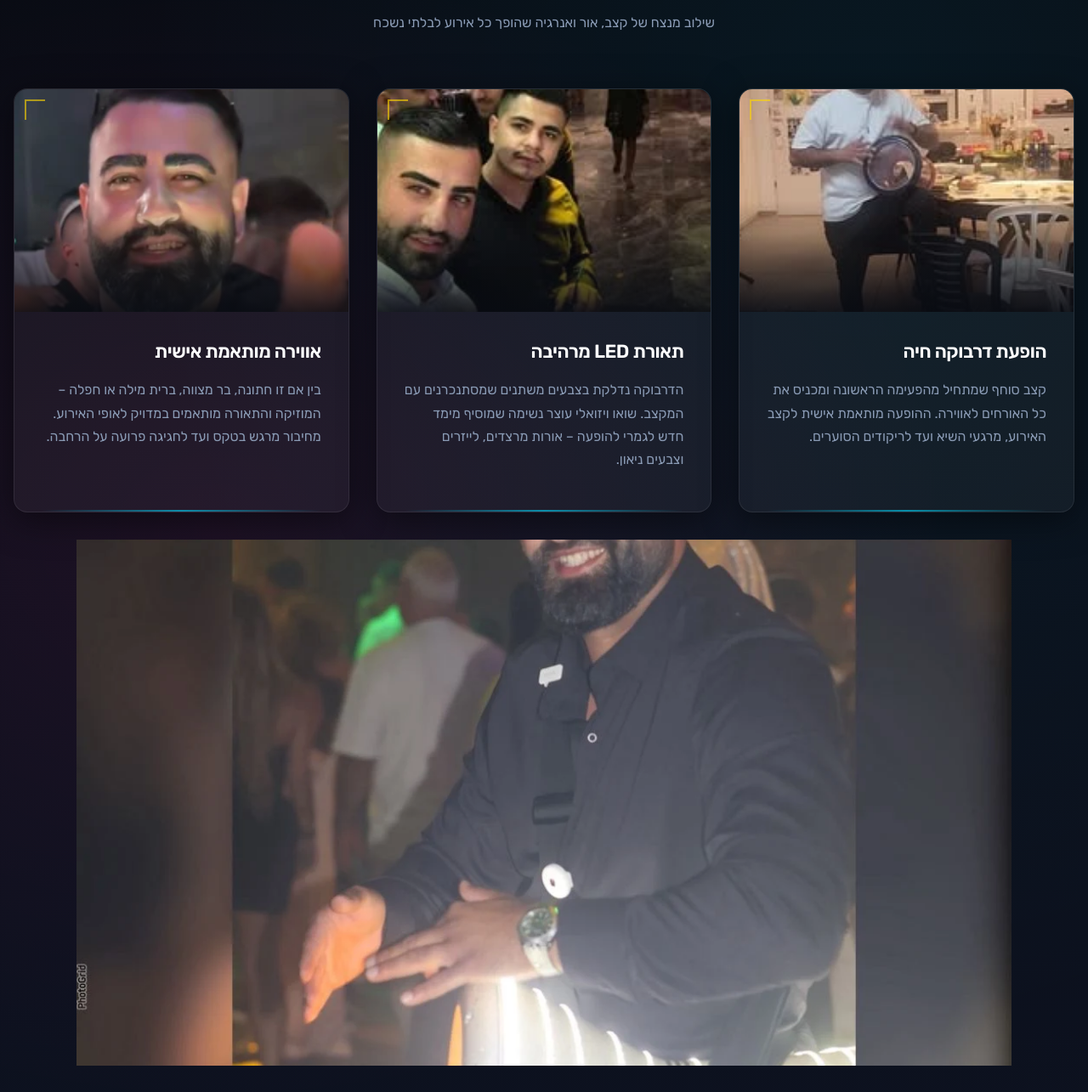
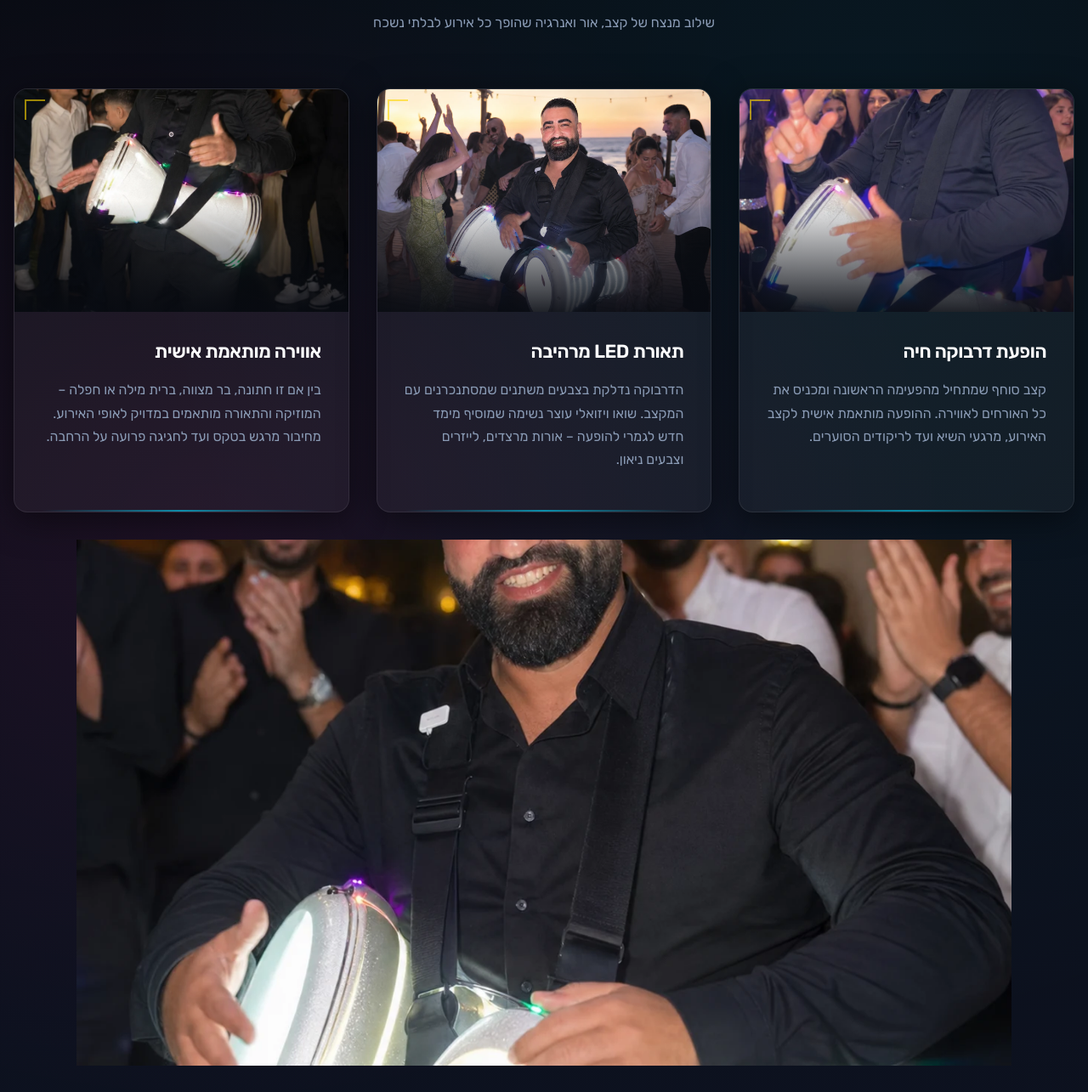
Before and after one commit to slipwoker/zappy-website-8de480f3-8125-46d1-94ae-455778895418, a plain HTML site: page index.html in a window 1280 px wide. Shown: the part 1075-2360 px from the top of the page at 85% size. Drawn offline with Linux system fonts and the light colour scheme; no server answers.

Commit message:
Background sync: Progressive GitHub Sync

```diff
--- a/index.html
+++ b/index.html
@@ -685,7 +685,7 @@ body:has(.zappy-announcement-bar) main > section[class*="hero"]:first-of-type {
 </style>
     <link rel="stylesheet" href="/styles.css">
     <script>window.ZAPPY_WEBSITE_ID = "8de480f3-8125-46d1-94ae-455778895418"; window.ZAPPY_API_BASE = "https://api.zappy5.com";</script>
-    <link rel="preload" as="image" href="/assets/attached-1785799093788-m9gkvr.webp?v=1785799093788" fetchpriority="high">
+    <link rel="preload" as="image" href="/assets/attached-1785799266188-36v4mq.webp?v=1785799266188" fetchpriority="high">
 
     <style id="zappy-dropdown-submenu-styles">
       /* ========== DESKTOP DROPDOWN SUBMENU STYLES ========== */
@@ -1264,7 +1264,7 @@ body:has(.zappy-announcement-bar) main > section[class*="hero"]:first-of-type {
   <main id="main">
     <section data-band-index="0" class="index-hero-section" data-layout-spec="בית-hero" data-hero-type="fullscreen-scrim">
   <!-- Background Image -->
-  <img loading="eager" fetchpriority="high" data-hero-bg="true" class="hero-bg-image" data-placeholder="index-hero-image-1" data-context="Avi Darbuka performing energetically on stage with darbuka drum, dramatic nightclub atmosphere with smoke, electric cyan and hot magenta stage lighting, LED effects, premium event photography, cinematic wide shot, dark background" width="1200" height="600" src="/assets/attached-1785799093788-m9gkvr.webp?v=1785799093788" alt="אבי דרבוקה בהופעה חיה עם תאורת לדים מרהיבה" decoding="async">
+  <img loading="eager" fetchpriority="high" data-hero-bg="true" class="hero-bg-image" data-placeholder="index-hero-image-1" data-context="Avi Darbuka performing energetically on stage with darbuka drum, dramatic nightclub atmosphere with smoke, electric cyan and hot magenta stage lighting, LED effects, premium event photography, cinematic wide shot, dark background" width="1200" height="600" src="/assets/attached-1785799266188-36v4mq.webp?v=1785799266188" alt="אבי דרבוקה בהופעה חיה עם תאורת לדים מרהיבה" decoding="async">
 
   <!-- Scrim Overlay -->
   <div class="hero-scrim" aria-hidden="true"></div>
@@ -1326,7 +1326,7 @@ body:has(.zappy-announcement-bar) main > section[class*="hero"]:first-of-type {
             <!-- Card 1: Live Performance -->
             <article class="index-features-card">
                 <div class="index-features-card__media">
-                    <img loading="lazy" decoding="async" data-placeholder="index-features-image-1" data-context="Avi playing the darbuka drum live on stage at a wedding, dramatic lighting, crowd cheering, energetic atmosphere, high-contrast cinematic photography style" width="600" height="400" src="/assets/attached-1785799093948-7lmlue.webp?v=1785799093948" alt="נגן דרבוקה בהופעה חיה על הבמה" class="index-features-card__img" fetchpriority="low">
+                    <img loading="lazy" decoding="async" data-placeholder="index-features-image-1" data-context="Avi playing the darbuka drum live on stage at a wedding, dramatic lighting, crowd cheering, energetic atmosphere, high-contrast cinematic photography style" width="600" height="400" src="/assets/attached-1785799266772-gzhhc2.webp?v=1785799266772" alt="נגן דרבוקה בהופעה חיה על הבמה" class="index-features-card__img" fetchpriority="low">
                     <div class="index-features-card__media-overlay"></div>
                     <div class="index-features-card__corner-accent"></div>
                 </div>
@@ -1340,7 +1340,7 @@ body:has(.zappy-announcement-bar) main > section[class*="hero"]:first-of-type {
             <!-- Card 2: LED Effects -->
             <article class="index-features-card">
                 <div class="index-features-card__media">
-                    <img loading="lazy" decoding="async" data-placeholder="index-features-image-2" data-context="Close-up of a darbuka drum with vibrant LED lights glowing in cyan and magenta, dynamic light trails, dark background, futuristic and festive vibe" width="600" height="400" src="/assets/attached-1785799093960-u8ijx6.webp?v=1785799093960" alt="דרבוקה עם תאורת לד צבעונית" class="index-features-card__img" fetchpriority="low">
+                    <img loading="lazy" decoding="async" data-placeholder="index-features-image-2" data-context="Close-up of a darbuka drum with vibrant LED lights glowing in cyan and magenta, dynamic light trails, dark background, futuristic and festive vibe" width="600" height="400" src="/assets/attached-1785799266967-f9olbg.webp?v=1785799266967" alt="דרבוקה עם תאורת לד צבעונית" class="index-features-card__img" fetchpriority="low">
                     <div class="index-features-card__media-overlay"></div>
                     <div class="index-features-card__corner-accent"></div>
                 </div>
@@ -1354,7 +1354,7 @@ body:has(.zappy-announcement-bar) main > section[class*="hero"]:first-of-type {
             <!-- Card 3: Tailored Atmosphere -->
             <article class="index-features-card">
                 <div class="index-features-card__media">
-                    <img loading="lazy" decoding="async" data-placeholder="index-features-image-3" data-context="Avi performing at a traditional Jewish celebration, guests dancing the hora, warm ambient lighting mixed with neon accents, joyful cultural atmosphere, premium event photography" width="600" height="400" src="/assets/attached-1785799093788-m9gkvr.webp?v=1785799093788" alt="הופעת דרבוקה באירוע משפחתי חגיגי" class="index-features-card__img" fetchpriority="low">
+                    <img loading="lazy" decoding="async" data-placeholder="index-features-image-3" data-context="Avi performing at a traditional Jewish celebration, guests dancing the hora, warm ambient lighting mixed with neon accents, joyful cultural atmosphere, premium event photography" width="600" height="400" src="/assets/attached-1785799266188-36v4mq.webp?v=1785799266188" alt="הופעת דרבוקה באירוע משפחתי חגיגי" class="index-features-card__img" fetchpriority="low">
                     <div class="index-features-card__media-overlay"></div>
                     <div class="index-features-card__corner-accent"></div>
                 </div>
@@ -1365,7 +1365,7 @@ body:has(.zappy-announcement-bar) main > section[class*="hero"]:first-of-type {
                 <div class="index-features-card__glow-line"></div>
             </article>
 
-        </div><div class="zappy-carousel-inline" data-zappy-image-carousel="true" data-zappy-hero-carousel="true" data-interval="3000" id="zappy-carousel-1785797325416" style="position:relative;overflow:hidden;width:100%;max-width:1100px;margin:32px auto;aspect-ratio:16/9;"><div class="zappy-carousel-slide is-active" style=";;;opacity:1 !important;pointer-events:auto !important;z-index:1 !important;"><img src="/assets/attached-1785799093811-qtifpo.webp?v=1785799093811" alt="Avi Darbuka SHOW 1" data-element-id="zc-img-1785797325416-0" loading="lazy" decoding="async" fetchpriority="low"></div><div class="zappy-carousel-slide" style=";;;opacity:0 !important;pointer-events:none !important;z-index:0 !important;"><img src="/assets/attached-1785799093935-wq88t2.webp?v=1785799093935" alt="Avi Darbuka SHOW 2" data-element-id="zc-img-1785797325416-1" loading="lazy" decoding="async" fetchpriority="low"></div></div>
+        </div><div class="zappy-carousel-inline" data-zappy-image-carousel="true" data-zappy-hero-carousel="true" data-interval="3000" id="zappy-carousel-1785797325416" style="position:relative;overflow:hidden;width:100%;max-width:1100px;margin:32px auto;aspect-ratio:16/9;"><div class="zappy-carousel-slide is-active" style=";;;opacity:1 !important;pointer-events:auto !important;z-index:1 !important;"><img src="/assets/attached-1785799266382-suflop.webp?v=1785799266382" alt="Avi Darbuka SHOW 1" data-element-id="zc-img-1785797325416-0" loading="lazy" decoding="async" fetchpriority="low"></div><div class="zappy-carousel-slide" style=";;;opacity:0 !important;pointer-events:none !important;z-index:0 !important;"><img src="/assets/attached-1785799266575-r3l5kz.webp?v=1785799266575" alt="Avi Darbuka SHOW 2" data-element-id="zc-img-1785797325416-1" loading="lazy" decoding="async" fetchpriority="low"></div></div>
     </div>
 
     <!-- Bottom Divider: Smoky black gradient with diagonal magenta streaks -->
@@ -1400,7 +1400,7 @@ body:has(.zappy-announcement-bar) main > section[class*="hero"]:first-of-type {
       <!-- Card 1: Weddings (Large) -->
       <article class="index-services-section__card index-services-section__card--large">
         <div class="index-services-section__card-image-wrapper">
-          <img loading="lazy" decoding="async" data-placeholder="index-services-image-1" data-context="Avi Darbuka performing at a glamorous wedding, spotlight on him, guests dancing energetically, warm ambient lighting, cinematic" width="600" height="400" src="/assets/attached-1785799093811-qtifpo.webp?v=1785799093811" alt="הופעת דרבוקה בחתונה" class="index-services-section__card-img" fetchpriority="low">
+          <img loading="lazy" decoding="async" data-placeholder="index-services-image-1" data-context="Avi Darbuka performing at a glamorous wedding, spotlight on him, guests dancing energetically, warm ambient lighting, cinematic" width="600" height="400" src="/assets/attached-1785799266382-suflop.webp?v=1785799266382" alt="הופעת דרבוקה בחתונה" class="index-services-section__card-img" fetchpriority="low">
           <div class="index-services-section__card-overlay"></div>
           <span class="index-services-section__card-accent-line"></span>
         </div>
@@ -1413,7 +1413,7 @@ body:has(.zappy-announcement-bar) main > section[class*="hero"]:first-of-type {
       <!-- Card 2: Bar/Bat Mitzvah (Large) -->
       <article class="index-services-section__card index-services-section__card--large">
         <div class="index-services-section__card-image-wrapper">
-          <img loading="lazy" decoding="async" data-placeholder="index-services-image-2" data-context="Avi Darbuka playing at a lively Bar Mitzvah party, neon lights, young crowd dancing, festive atmosphere, wide shot" width="600" height="400" src="/assets/attached-1785799093935-wq88t2.webp?v=1785799093935" alt="דרבוקה בבר מצווה" class="index-services-section__card-img" fetchpriority="low">
+          <img loading="lazy" decoding="async" data-placeholder="index-services-image-2" data-context="Avi Darbuka playing at a lively Bar Mitzvah party, neon lights, young crowd dancing, festive atmosphere, wide shot" width="600" height="400" src="/assets/attached-1785799266575-r3l5kz.webp?v=1785799266575" alt="דרבוקה בבר מצווה" class="index-services-section__card-img" fetchpriority="low">
           <div class="index-services-section__card-overlay"></div>
           <span class="index-services-section__card-accent-line"></span>
         </div>
@@ -1426,7 +1426,7 @@ body:has(.zappy-announcement-bar) main > section[class*="hero"]:first-of-type {
       <!-- Card 3: Brit Milah (Small) -->
       <article class="index-services-section__card index-services-section__card--small">
         <div class="index-services-section__card-image-wrapper">
-          <img loading="lazy" decoding="async" data-placeholder="index-services-image-3" data-context="Intimate Brit Milah ceremony with Avi playing soft darbuka rhythms, family gathered around, warm natural light, emotional atmosphere" width="400" height="300" src="/assets/attached-1785799093948-7lmlue.webp?v=1785799093948" alt="דרבוקה בברית מילה" class="index-services-section__card-img" fetchpriority="low">
+          <img loading="lazy" decoding="async" data-placeholder="index-services-image-3" data-context="Intimate Brit Milah ceremony with Avi playing soft darbuka rhythms, family gathered around, warm natural light, emotional atmosphere" width="400" height="300" src="/assets/attached-1785799266772-gzhhc2.webp?v=1785799266772" alt="דרבוקה בברית מילה" class="index-services-section__card-img" fetchpriority="low">
           <div class="index-services-section__card-overlay"></div>
           <span class="index-services-section__card-accent-line"></span>
         </div>
@@ -1439,7 +1439,7 @@ body:has(.zappy-announcement-bar) main > section[class*="hero"]:first-of-type {
       <!-- Card 4: Haflas (Small) -->
       <article class="index-services-section__card index-services-section__card--small">
         <div class="index-services-section__card-image-wrapper">
-          <img loading="lazy" decoding="async" data-placeholder="index-services-image-4" data-context="Vibrant hafla party, Avi Darbuka in center with LED darbuka, colorful lighting, crowd clapping and dancing, high energy, smoke effects" width="400" height="300" src="/assets/attached-1785799093960-u8ijx6.webp?v=1785799093960" alt="חפלה עם דרבוקה" class="index-services-section__card-img" fetchpriority="low">
+          <img loading="lazy" decoding="async" data-placeholder="index-services-image-4" data-context="Vibrant hafla party, Avi Darbuka in center with LED darbuka, colorful lighting, crowd clapping and dancing, high energy, smoke effects" width="400" height="300" src="/assets/attached-1785799266967-f9olbg.webp?v=1785799266967" alt="חפלה עם דרבוקה" class="index-services-section__card-img" fetchpriority="low">
           <div class="index-services-section__card-overlay"></div>
           <span class="index-services-section__card-accent-line"></span>
         </div>
@@ -1452,7 +1452,7 @@ body:has(.zappy-announcement-bar) main > section[class*="hero"]:first-of-type {
       <!-- Card 5: Corporate (Small) -->
       <article class="index-services-section__card index-services-section__card--small">
         <div class="index-services-section__card-image-wrapper">
-          <img loading="lazy" decoding="async" data-placeholder="index-services-image-5" data-context="Corporate event with Avi Darbuka performing, sophisticated audience, elegant venue, dynamic stage lighting, professional atmosphere" width="400" height="300" src="/assets/attached-1785799093788-m9gkvr.webp?v=1785799093788" alt="הופעת דרבוקה באירוע עסקי" class="index-services-section__card-img" fetchpriority="low">
+          <img loading="lazy" decoding="async" data-placeholder="index-services-image-5" data-context="Corporate event with Avi Darbuka performing, sophisticated audience, elegant venue, dynamic stage lighting, professional atmosphere" width="400" height="300" src="/assets/attached-1785799266188-36v4mq.webp?v=1785799266188" alt="הופעת דרבוקה באירוע עסקי" class="index-services-section__card-img" fetchpriority="low">
           <div class="index-services-section__card-overlay"></div>
           <span class="index-services-section__card-accent-line"></span>
         </div>
@@ -1489,31 +1489,31 @@ body:has(.zappy-announcement-bar) main > section[class*="hero"]:first-of-type {
     <div class="index-gallery-section__grid">
       <!-- Main large image -->
       <figure class="index-gallery-section__item index-gallery-section__item--large">
-        <img data-placeholder="index-gallery-image-1" data-context="Avi Darbuka performing on stage with a glowing LED darbuka drum in a dark concert hall, neon pink and cyan stage lights, cinematic wide shot, intense energy" width="800" height="600" src="/assets/attached-1785799093811-qtifpo.webp?v=1785799093811" alt="אבי דרבוקה בהופעה חיה עם דרבוקת לד" loading="lazy" decoding="async" fetchpriority="low">
+        <img data-placeholder="index-gallery-image-1" data-context="Avi Darbuka performing on stage with a glowing LED darbuka drum in a dark concert hall, neon pink and cyan stage lights, cinematic wide shot, intense energy" width="800" height="600" src="/assets/attached-1785799266382-suflop.webp?v=1785799266382" alt="אבי דרבוקה בהופעה חיה עם דרבוקת לד" loading="lazy" decoding="async" fetchpriority="low">
         <figcaption class="index-gallery-section__caption">הופעה חיה — אנרגיה שאי אפשר לעמוד בפניה</figcaption>
       </figure>
 
       <!-- Top right close-up: hands -->
       <figure class="index-gallery-section__item index-gallery-section__item--top">
-        <img data-placeholder="index-gallery-image-2" data-context="Extreme close-up of hands playing a darbuka drum with LED lights glowing cyan and pink, motion blur on fingers, dark background" width="400" height="300" src="/assets/attached-1785799093935-wq88t2.webp?v=1785799093935" alt="תקריב ידיים מנגנות על דרבוקת לד" loading="lazy" decoding="async" fetchpriority="low">
+        <img data-placeholder="index-gallery-image-2" data-context="Extreme close-up of hands playing a darbuka drum with LED lights glowing cyan and pink, motion blur on fingers, dark background" width="400" height="300" src="/assets/attached-1785799266575-r3l5kz.webp?v=1785799266575" alt="תקריב ידיים מנגנות על דרבוקת לד" loading="lazy" decoding="async" fetchpriority="low">
         <figcaption class="index-gallery-section__caption">קצב מהלב — כל נגיעה יוצרת קסם</figcaption>
       </figure>
 
       <!-- Bottom right: crowd reaction -->
       <figure class="index-gallery-section__item index-gallery-section__item--bottom">
-        <img data-placeholder="index-gallery-image-3" data-context="Wedding dance floor crowd cheering and dancing, colorful stage haze with pink and cyan lights, joyful celebration atmosphere, wide angle" width="400" height="300" src="/assets/attached-1785799093948-7lmlue.webp?v=1785799093948" alt="קהל רוקד בחתונה עם תאורה צבעונית" loading="lazy" decoding="async" fetchpriority="low">
+        <img data-placeholder="index-gallery-image-3" data-context="Wedding dance floor crowd cheering and dancing, colorful stage haze with pink and cyan lights, joyful celebration atmosphere, wide angle" width="400" height="300" src="/assets/attached-1785799266772-gzhhc2.webp?v=1785799266772" alt="קהל רוקד בחתונה עם תאורה צבעונית" loading="lazy" decoding="async" fetchpriority="low">
         <figcaption class="index-gallery-section__caption">רחבת ריקודים סוערת — החתונה שלכם בשיאה</figcaption>
       </figure>
 
       <!-- Bottom left: LED drum texture -->
       <figure class="index-gallery-section__item index-gallery-section__item--texture">
-        <img data-placeholder="index-gallery-image-4" data-context="Close-up of LED darbuka drum surface with glowing neon patterns, abstract light reflections, dark moody background" width="400" height="300" src="/assets/attached-1785799093960-u8ijx6.webp?v=1785799093960" alt="תקריב דרבוקת לד עם טקסטורות אור" loading="lazy" decoding="async" fetchpriority="low">
+        <img data-placeholder="index-gallery-image-4" data-context="Close-up of LED darbuka drum surface with glowing neon patterns, abstract light reflections, dark moody background" width="400" height="300" src="/assets/attached-1785799266967-f9olbg.webp?v=1785799266967" alt="תקריב דרבוקת לד עם טקסטורות אור" loading="lazy" decoding="async" fetchpriority="low">
         <figcaption class="index-gallery-section__caption">טכנולוגיה פוגשת מסורת — דרבוקת לד בהתאמה אישית</figcaption>
       </figure>
 
       <!-- Bottom center: family celebration -->
       <figure class="index-gallery-section__item index-gallery-section__item--family">
-        <img data-placeholder="index-gallery-image-5" data-context="Family celebration moment at a bar mitzvah, Avi performing with LED darbuka in background, warm ambient light mixed with neon accents, candid shot" width="400" height="300" src="/assets/attached-1785799093788-m9gkvr.webp?v=1785799093788" alt="רגע משפחתי מרגש בבר מצווה עם הופעת דרבוקה" loading="lazy" decoding="async" fetchpriority="low">
+        <img data-placeholder="index-gallery-image-5" data-context="Family celebration moment at a bar mitzvah, Avi performing with LED darbuka in background, warm ambient light mixed with neon accents, candid shot" width="400" height="300" src="/assets/attached-1785799266188-36v4mq.webp?v=1785799266188" alt="רגע משפחתי מרגש בבר מצווה עם הופעת דרבוקה" loading="lazy" decoding="async" fetchpriority="low">
         <figcaption class="index-gallery-section__caption">רגעים משפחתיים — חגיגה שכולם זוכרים</figcaption>
       </figure>
     </div>
```
Also changed, not shown: public/index.html (+1 -1 lines), 3 other files.
